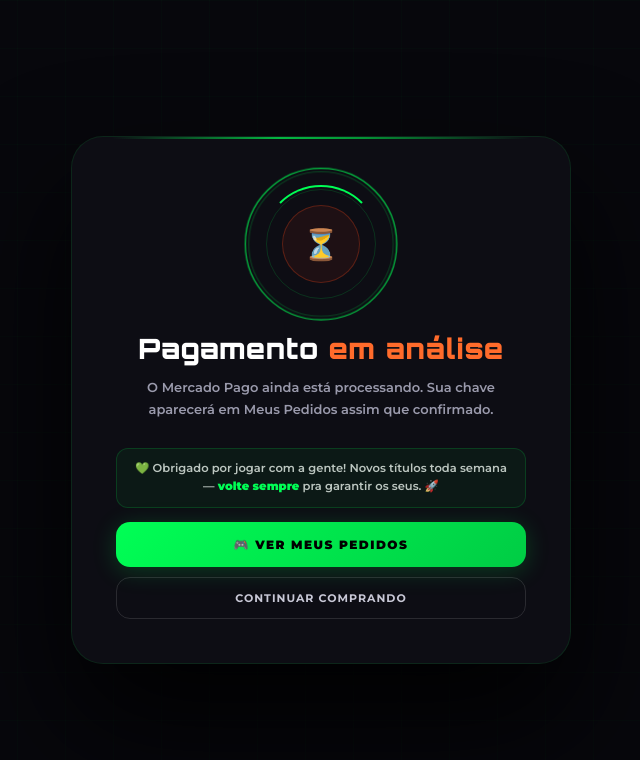
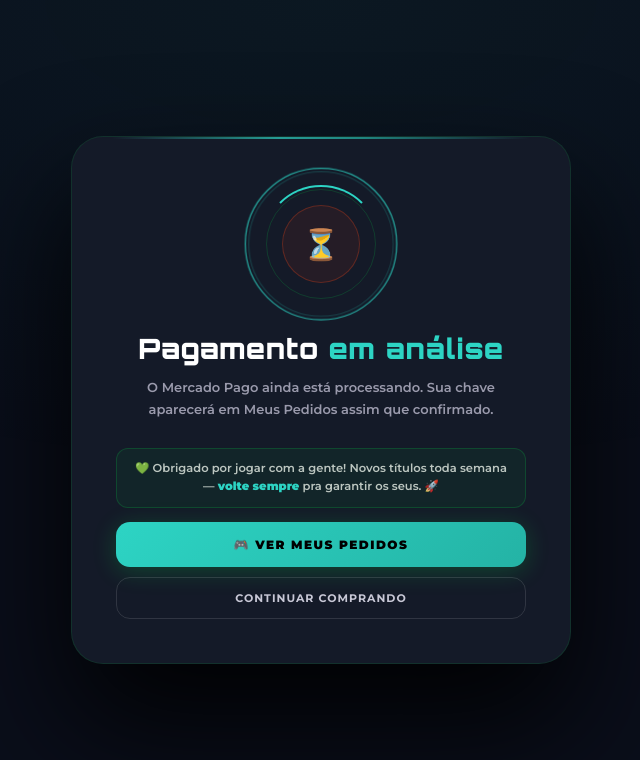
Before and after one commit to MarsGames1/sitemarsgames, a plain HTML site: page sucesso.html in a window 1280 px wide. Shown: the whole page, without its empty margins (319-959 px from the left). Drawn offline with nearby package versions, Linux system fonts and the light colour scheme.

Commit message:
F5 (visual): reskin petroleo em checkout/pix/aguardando/sucesso
- Remap dos tokens proprios de cada pagina (--g/--green/--mars/--orange/--gold) para petroleo
- Fundo e glows passam a petroleo; foco visivel petroleo
- Sem tocar em backend/pagamento/RLS (so CSS)

```diff
--- a/sucesso.html
+++ b/sucesso.html
@@ -163,6 +163,13 @@ body::before{content:'';position:fixed;inset:0;pointer-events:none;background-im
 .volte-msg{font-size:11.5px;font-weight:600;color:#bcc6c0;line-height:1.55;text-align:center;padding:11px 14px;background:rgba(0,255,85,.05);border:1px solid rgba(0,255,85,.16);border-radius:12px;margin-bottom:4px}
 .volte-msg strong{color:var(--green);font-weight:800}
 @media(prefers-reduced-motion:reduce){.btn-primary::after{display:none}}
+</style>
+<link rel="stylesheet" href="mg-tokens.css">
+<style id="mg-f5">
+:root{--bg:#0A0E1A;--card:#141A28;--green:#2DD4C4;--green2:#24B3A5;--mars:#2DD4C4;--orange:#2DD4C4;--border:#243049;--muted:#8A94AD;--gold:#FFC24B;}
+body{background:var(--mg-bg)!important;color:var(--mg-text)!important}
+body::before{background:radial-gradient(ellipse 80% 60% at 50% 0%,rgba(45,212,196,.05),transparent)!important}
+body :focus-visible{outline:2px solid var(--mg-accent)!important}
 </style>
 </head>
 <body>
```
Also changed, not shown: aguardando-pagamento.html (+7 -0 lines), checkout.html (+7 -0 lines), pix-checkout.html (+7 -0 lines).
